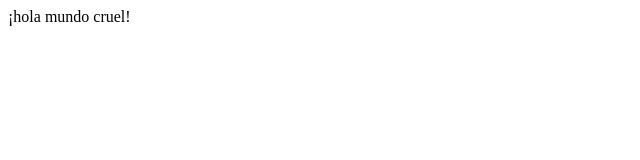
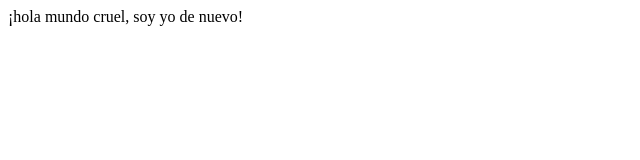
Before and after one commit to hbkantonio/demo_test, a website: page index.html in a window 1280 px wide. Shown: the whole page, without its empty margins (0-640 px from the left). Drawn offline with Linux system fonts and the light colour scheme.

Commit message:
feat(index): se modifica texto de bienvenida

```diff
--- a/index.html
+++ b/index.html
@@ -1,3 +1,3 @@
 <html>
-    <label>¡hola mundo cruel!</label>
+    <label>¡hola mundo cruel, soy yo de nuevo!</label>
 </html>
```
Also changed, not shown: package.json (+7 -0 lines), 1 other file.
